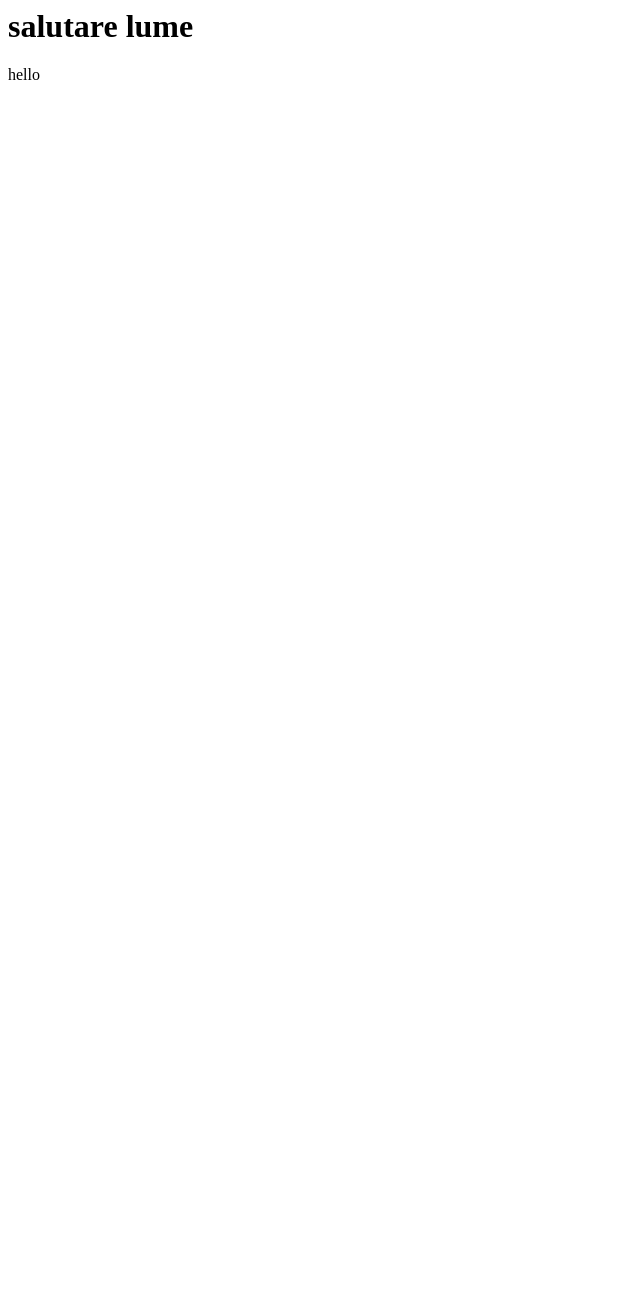
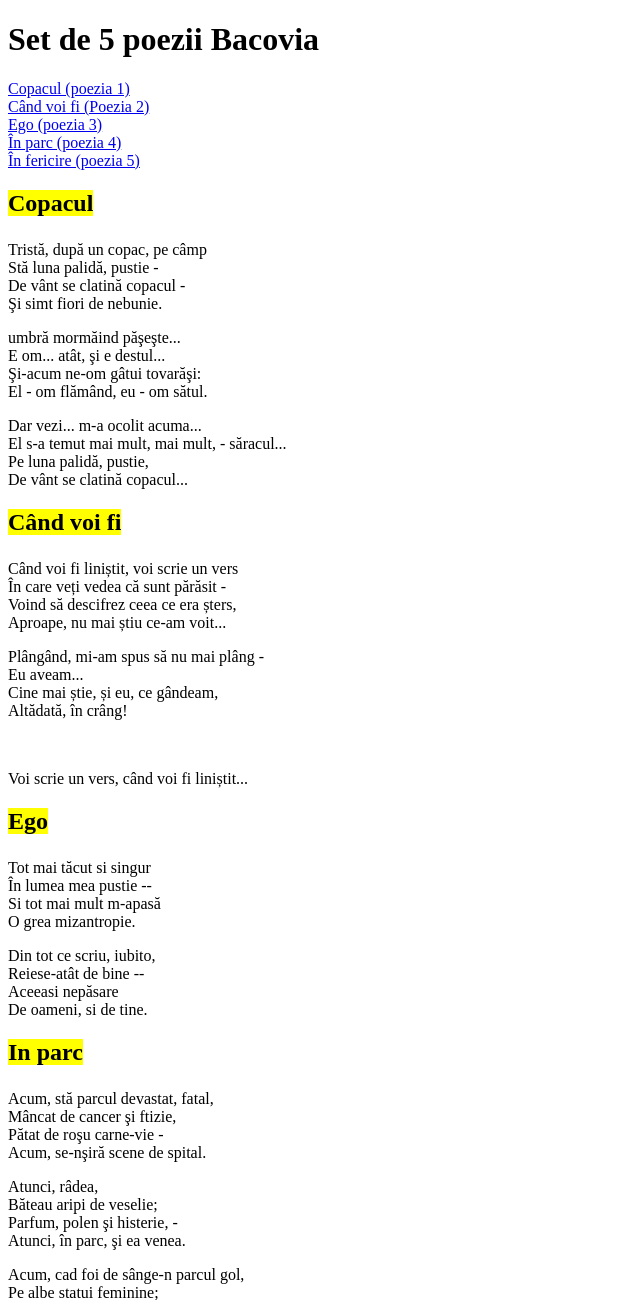
Before and after one commit to StefaniaD97/ss-proiect-nou, a plain HTML site: page index.html in a window 1280 px wide. Shown: the top 1300 px of the page, without its empty margins (0-640 px from the left). Before the commit the page ends 800 px from the top, so only its background shows below. Drawn offline with Linux system fonts and the light colour scheme.

Commit message:
feat:info

```diff
--- a/index.html
+++ b/index.html
@@ -1,2 +1,78 @@
-<h1>salutare lume</h1>
-<p>hello</p>
+<!DOCTYPE html>
+<html lang="en">
+<head>
+    <meta charset="UTF-8">
+    <meta name="viewport" content="width=<device-width>, initial-scale=1.0">
+    <title>Tema VM 5 poezii</title>
+</head>
+<body>
+    <h1><a name="inceput">Set de 5 poezii Bacovia</h1>
+        <a href="#poezia-1">Copacul (poezia 1)</a><br />
+        <a href="#poezia-2">Când voi fi (Poezia 2)</a><br />
+        <a href="#poezia-3">Ego (poezia 3)</a><br />
+        <a href="#poezia-4">În parc (poezia 4)</a><br />
+        <a href="#poezia-5">În fericire (poezia 5)</a><br />
+
+    <h2 id="poezia-1"><strong><mark>Copacul</strong></mark></p></h2>
+    <p>Tristă, după un copac, pe câmp <br>
+        Stă luna palidă, pustie -<br>
+        De vânt se clatină copacul -<br>
+        Şi simt fiori de nebunie. <br></p>
+
+        <p> umbră mormăind păşeşte...<br>
+        E om... atât, şi e destul...<br>
+        Şi-acum ne-om gâtui tovarăşi:<br>
+        El - om flămând, eu - om sătul.<br>
+        </p>
+        <p> Dar vezi... m-a ocolit acuma...<br>
+        El s-a temut mai mult, mai mult, - săracul...<br>
+        Pe luna palidă, pustie,<br>
+        De vânt se clatină copacul...</p>
+
+        <h2 id="poezia-2"><strong><mark>Când voi fi</strong></mark></p></h2>
+        <p>Când voi fi liniștit, voi scrie un vers<br>
+            În care veți vedea că sunt părăsit -<br>
+            Voind să descifrez ceea ce era șters,<br>
+            Aproape, nu mai știu ce-am voit...<br></p>
+        <p>Plângând, mi-am spus să nu mai plâng -<br>
+            Eu aveam...<br>
+            Cine mai știe, și eu, ce gândeam,<br>
+            Altădată, în crâng!</p> <br>
+        <p>Voi scrie un vers, când voi fi liniștit...</p>
+
+        <h2 id="poezia-3"><strong><mark>Ego</strong></mark></p></h2>
+        <p>Tot mai tăcut si singur<br>
+            În lumea mea pustie --<br>
+            Si tot mai mult m-apasă<br>
+            O grea mizantropie.</p>
+        <p>Din tot ce scriu, iubito,<br>
+            Reiese-atât de bine --<br>
+            Aceeasi nepăsare<br>
+            De oameni, si de tine.</p>
+
+            <h2 id="poezia-4"><strong><mark>In parc</strong></mark></p></h2>
+            <p>Acum, stă parcul devastat, fatal,<br>
+                Mâncat de cancer şi ftizie,<br>
+                Pătat de roşu carne-vie -<br>
+                Acum, se-nşiră scene de spital.
+                </p>
+            <p>Atunci, râdea, <br>
+                Băteau aripi de veselie;<br>
+                Parfum, polen şi histerie, -<br>
+                Atunci, în parc, şi ea venea.</p>
+                <p>Acum, cad foi de sânge-n parcul gol,<br>
+                    Pe albe statui feminine;<br>
+                    Pe alb model de forme fine,<br>
+                    Acum, se-nşiră scene de viol...</p>
+            <h2 id="poezia-5"><strong><mark>In fericire</strong></mark></p></h2>
+            <p>Sunt clipe când toate le am...<br>
+                Tăcute, duioase psihoze -<br>
+                Frumoase poveşti ca visuri de roze...<br>
+                Momente când toate le am.</p>
+            <p>Iată, sunt clipe când toate le am...<br>
+                Viaţa se duce-n şir de cuvinte -<br>
+                Un cântec de mult... înainte...<br>
+                Momente când toate le am...</p>
+                <p><a href="#inceput"><i>Trimitere la început &UpTeeArrow;</i></a></p>
+</body>
+</html>
```
